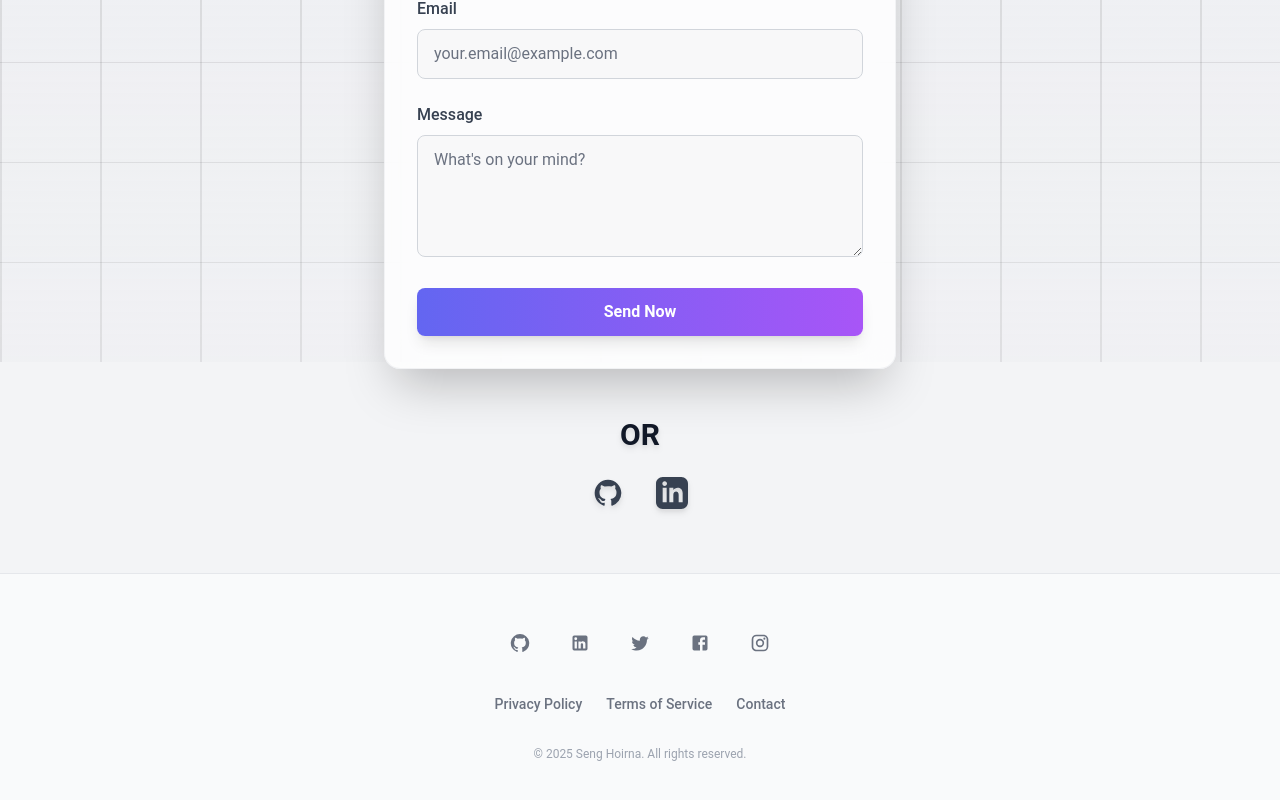
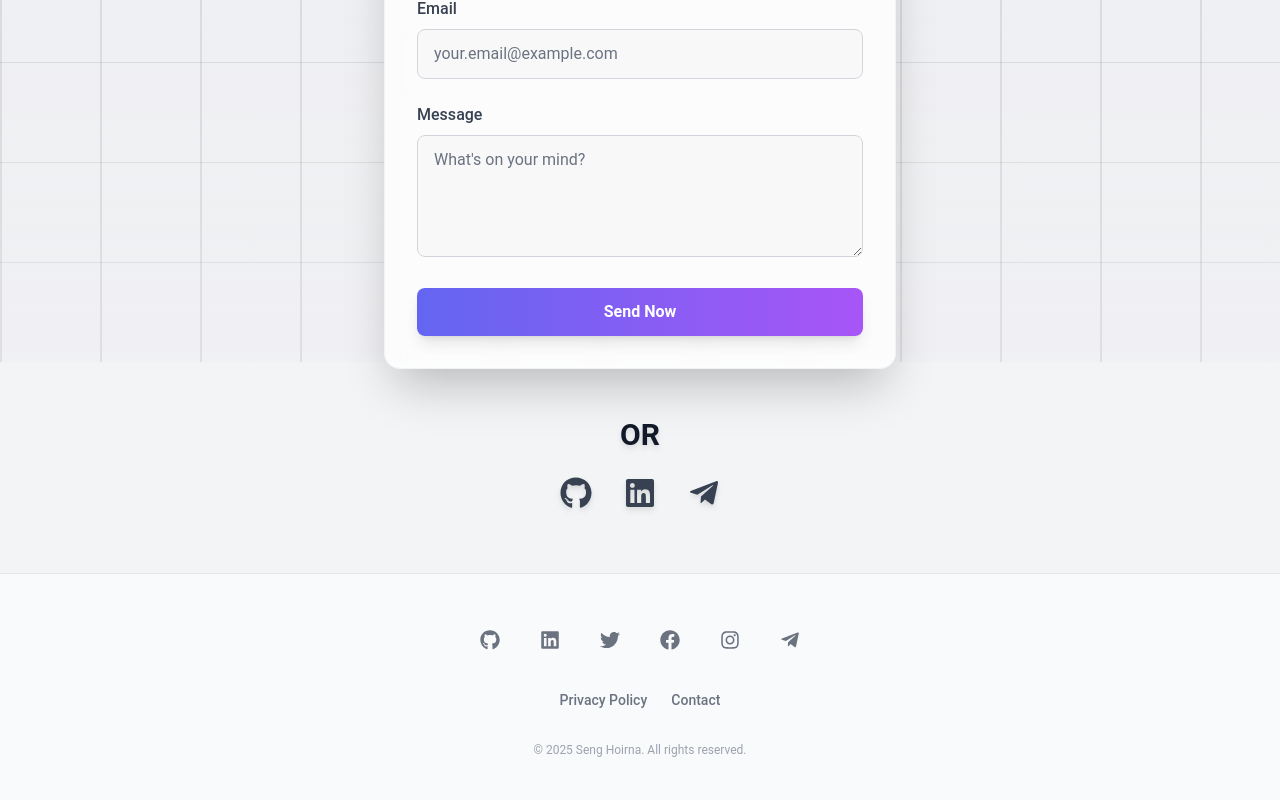
Before and after one commit to hoirna/my-portfolio, a Next.js app: page /Contact in a window 1280 px wide. Shown: the part 438-1238 px from the top of the page. Built offline with nearby package versions, Linux system fonts and the light colour scheme.

Commit message:
improve codebase and styling

```diff
--- a/src/components/Footer.tsx
+++ b/src/components/Footer.tsx
@@ -1,7 +1,7 @@
 'use client';
 
 import { useTheme } from '@/context/ThemeContext';
-import { GitHub, LinkedIn, Twitter, Facebook, Instagram } from '@mui/icons-material';
+import { FaGithub, FaLinkedin, FaTwitter, FaFacebook, FaInstagram, FaTelegramPlane } from 'react-icons/fa';
 import Link from 'next/link';
 
 const Footer = () => {
@@ -10,35 +10,39 @@ const Footer = () => {
   const socialLinks = [
     {
       name: 'GitHub',
-      url: 'https://github.com/hoirna',
-      icon: <GitHub fontSize="small" />,
+      url: 'https://github.com/hofahrenheit',
+      icon: <FaGithub className="w-5 h-5" />,
     },
     {
       name: 'LinkedIn',
       url: 'https://www.linkedin.com/in/seng-hoirna-353752343/',
-      icon: <LinkedIn fontSize="small" />,
+      icon: <FaLinkedin className="w-5 h-5" />,
     },
     {
       name: 'Twitter',
       url: 'https://x.com',
-      icon: <Twitter fontSize="small" />,
+      icon: <FaTwitter className="w-5 h-5" />,
     },
     {
       name: 'Facebook',
       url: 'https://www.facebook.com/profile.php?id=100016305190362',
-      icon: <Facebook fontSize="small" />,
+      icon: <FaFacebook className="w-5 h-5" />,
     },
     {
       name: 'Instagram',
       url: 'https://www.instagram.com/hoirna_/',
-      icon: <Instagram fontSize="small" />,
+      icon: <FaInstagram className="w-5 h-5" />,
+    },
+    {
+      name: 'Telegram',
+      url: 'https://t.me/S_hoirna',
+      icon: <FaTelegramPlane className="w-5 h-5" />,
     },
   ];
 
   const footerLinks = [
-    { name: 'Privacy Policy', href: '/privacy' },
-    { name: 'Terms of Service', href: '/terms' },
-    { name: 'Contact', href: '/contact' },
+    { name: 'Privacy Policy', href: '/Privacy' },
+    { name: 'Contact', href: '/Contact' },
   ];
 
   return (
--- a/src/components/HeroSection.tsx
+++ b/src/components/HeroSection.tsx
@@ -137,7 +137,7 @@ const HeroSection = () => {
           content="A showcase of my technical skills and expertise."
         />
       </Head>
-      <section className="relative py-12 sm:py-16 lg:py-20 font-sans">
+      <section className="relative py-12 sm:py-16 lg:py-24 mb-1 font-sans">
         <style jsx>{`
           @import url("https://fonts.googleapis.com/css2?family=Noto+Sans+Khmer&display=swap");
 
--- a/src/components/PlatformSection.tsx
+++ b/src/components/PlatformSection.tsx
@@ -9,11 +9,11 @@ const PlatformSection = () => {
   const aiPlatforms = [
     {
       id: 1,
-      title: "Backend AI Assistant",
+      title: "Backend AI",
       description:
         "Automate API development, database optimization, and cloud infrastructure with AI-powered code generation and analysis.",
       icon: "⚙️",
-      link: "/platforms/backend-ai",
+      link: "/",
       tags: ["GPT-4 (Code)", "Claude (Analysis)", "Serverless"],
       recommendedFor: [
         "API scaffolding",
@@ -23,11 +23,11 @@ const PlatformSection = () => {
     },
     {
       id: 2,
-      title: "Frontend AI Copilot",
+      title: "Frontend AI",
       description:
         "Generate responsive components, fix CSS issues, and optimize React/Vue performance with AI-assisted development.",
       icon: "💻",
-      link: "/platforms/frontend-ai",
+      link: "/",
       tags: ["Grok (Real-time)", "Deepseek (Debugging)", "Tailwind"],
       recommendedFor: [
         "Component generation",
@@ -37,11 +37,11 @@ const PlatformSection = () => {
     },
     {
       id: 3,
-      title: "UX/UI Design Partner",
+      title: "UX/UI Design",
       description:
         "Transform wireframes into production-ready designs with AI-powered layout suggestions and accessibility compliance checks.",
       icon: "🎨",
-      link: "/platforms/design-ai",
+      link: "/",
       tags: ["Claude (UX Writing)", "GPT-4 (Prototyping)", "Figma"],
       recommendedFor: [
         "Design system generation",
--- a/src/components/ProjectsSection.tsx
+++ b/src/components/ProjectsSection.tsx
@@ -61,7 +61,7 @@ const ShowcaseSection = ({
       image: "/images/Image02.jpg",
       category: "Full Stack",
       featured: true,
-      tags: ["Next.js", "TypeScript", "Tailwind CSS","Directus"],
+      tags: ["Next.js", "TypeScript","Directus"],
       link: "http://139.59.230.143:3000/",
       status: "Completed",
       type: 'project'
@@ -74,7 +74,7 @@ const ShowcaseSection = ({
       category: "Front-end",
       featured: false,
       tags: ["Next.js", "Tailwind CSS", "Creative"],
-      link: "https://my-portfolio-h5eyj6969-seng-hoirnas-projects.vercel.app",
+      link: "https://seng-hoirna-portfolio.vercel.app/",
       githubLink: "https://github.com/hoirna/my-portfolio",
       status: "In Progress",
       type: 'project'
--- a/src/components/Skills.tsx
+++ b/src/components/Skills.tsx
@@ -3,7 +3,7 @@ import {
   FaHtml5,
   FaCss3Alt,
   FaJs,
-  FaNode,
+  FaFigma,
   FaReact,
   FaVuejs,
   FaAngular,
@@ -19,12 +19,12 @@ const skillsData = [
   { name: "JavaScript", level: 88, icon: <FaJs /> },
   { name: "Next.js", level: 85, icon: <SiNextdotjs /> },
   { name: "TypeScript", level: 80, icon: <SiTypescript /> },
-  { name: "Node.js", level: 75, icon: <FaNode /> },
+  { name: "Figma", level: 75, icon: <FaFigma /> },
 ];
 
 const sliderIcons = [
   { name: "React", icon: <FaReact /> },
-  { name: "Vue", icon: <FaVuejs /> },
+  { name: "Vue 3", icon: <FaVuejs /> },
   { name: "Angular", icon: <FaAngular /> },
   { name: "Python", icon: <FaPython /> },
   { name: "Docker", icon: <FaDocker /> },
@@ -266,17 +266,17 @@ const SkillsSection = () => {
           <div className="text-center mb-8 fade-in">
             <h3
               className={`text-3xl font-semibold ${
-                theme === "dark" ? "text-gray-200" : "text-gray-800"
+              theme === "dark" ? "text-gray-200" : "text-gray-800"
               }`}
             >
-              Languages I Used to Know
+              Technologies I Used to Know
             </h3>
             <p
               className={`mt-2 ${
                 theme === "dark" ? "text-gray-400" : "text-gray-600"
               }`}
             >
-              Technologies I&apos;ve worked with almost a year
+              Technologies most used, including frameworks, languages, and tools that shaped journey.
             </p>
           </div>
           <div className="slider-container w-full overflow-hidden relative">
--- a/src/pages/Contact.tsx
+++ b/src/pages/Contact.tsx
@@ -5,6 +5,7 @@ import { motion } from "framer-motion";
 import { useState } from "react";
 import emailjs from "@emailjs/browser";
 import Head from "next/head";
+import { FaGithub, FaLinkedin, FaTelegramPlane } from "react-icons/fa";
 
 export default function Contact() {
   const { theme } = useTheme();
@@ -26,38 +27,17 @@ export default function Contact() {
     {
       name: "GitHub",
       url: "https://github.com/hoirna",
-      icon: (
-        <svg
-          className="w-8 h-8"
-          fill="currentColor"
-          viewBox="0 0 24 24"
-          aria-hidden="true"
-        >
-          <path
-            fillRule="evenodd"
-            d="M12 2C6.477 2 2 6.484 2 12.017c0 4.425 2.865 8.18 6.839 9.504.5.092.682-.217.682-.483 0-.237-.008-.868-.013-1.703-2.782.605-3.369-1.343-3.369-1.343-.454-1.158-1.11-1.466-1.11-1.466-.908-.62.069-.608.069-.608 1.003.07 1.531 1.032 1.531 1.032.892 1.53 2.341 1.088 2.91.832.092-.647.35-1.088.636-1.338-2.22-.253-4.555-1.113-4.555-4.951 0-1.093.39-1.988 1.029-2.688-.103-.253-.446-1.272.098-2.65 0 0 .84-.27 2.75 1.026A9.564 9.564 0 0112 6.844c.85.004 1.705.115 2.504.337 1.909-1.296 2.747-1.027 2.747-1.027.546 1.379.202 2.398.1 2.651.64.7 1.028 1.595 1.028 2.688 0 3.848-2.339 4.695-4.566 4.943.359.309.678.92.678 1.855 0 1.338-.012 2.419-.012 2.747 0 .268.18.58.688.482A10.019 10.019 0 0022 12.017C22 6.484 17.522 2 12 2z"
-            clipRule="evenodd"
-          />
-        </svg>
-      ),
+      icon: <FaGithub className="w-8 h-8" />,
     },
     {
       name: "LinkedIn",
       url: "https://www.linkedin.com/in/seng-hoirna-353752343/",
-      icon: (
-        <svg
-          className="w-8 h-8"
-          fill="currentColor"
-          viewBox="0 0 24 24"
-          aria-hidden="true"
-        >
-          <path
-            fillRule="evenodd"
-            d="M19 0h-14c-2.761 0-5 2.239-5 5v14c0 2.761 2.239 5 5 5h14c2.762 0 5-2.239 5-5v-14c0-2.761-2.238-5-5-5zm-11 19h-3v-11h3v11zm-1.5-12.268c-.966 0-1.75-.79-1.75-1.764s.784-1.764 1.75-1.764 1.75.79 1.75 1.764-.783 1.764-1.75 1.764zm13.5 12.268h-3v-5.604c0-3.368-4-3.113-4 0v5.604h-3v-11h3v1.765c1.396-2.586 7-2.777 7 2.476v6.759z"
-            clipRule="evenodd"
-          />
-        </svg>
-      ),
+      icon: <FaLinkedin className="w-8 h-8" />,
+    },
+    {
+      name: "Telegram",
+      url: "https://t.me/senghoirna", // Updated placeholder; replace with your actual Telegram handle
+      icon: <FaTelegramPlane className="w-8 h-8" />,
     },
   ];
 
@@ -94,7 +74,7 @@ export default function Contact() {
     }
 
     try {
-      const result = await emailjs.send(
+      const Semiconductor = await emailjs.send(
         serviceId,
         templateId,
         {
@@ -105,7 +85,7 @@ export default function Contact() {
         publicKey
       );
 
-      console.log("EmailJS Success:", result.text);
+      console.log("EmailJS Success:", Semiconductor.text);
       setStatus("Message sent successfully!");
       setFormData({ name: "", email: "", message: "" });
     } catch (error: unknown) {
@@ -174,7 +154,7 @@ export default function Contact() {
             Drop me a message or ping me on socials—I’m all ears for new ideas
             and collabs!
           </motion.p>
-                <motion.div
+          <motion.div
             variants={itemVariants}
             className={`${
               theme === "dark"
```
